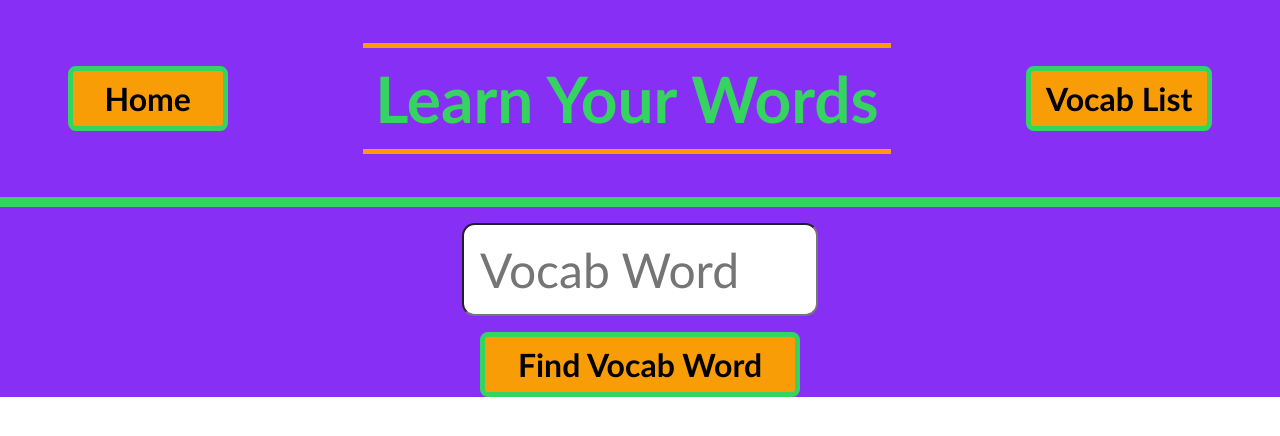
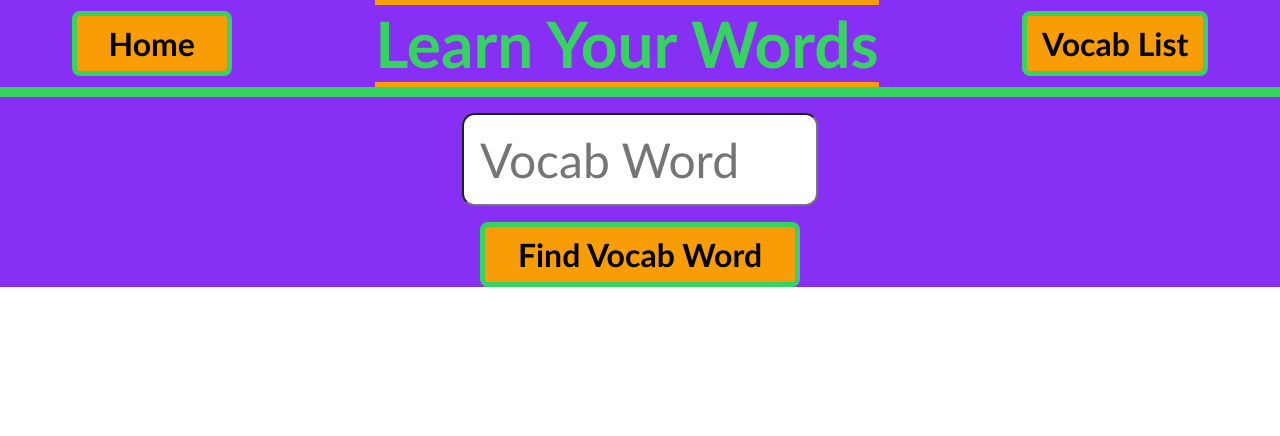
Before and after one commit to nwgambee/learn-your-words, a React (Create React App) app: page / in a window 1280 px wide. Shown: the top 436 px of the page. Built offline with nearby package versions, Linux system fonts and the light colour scheme.

Commit message:
Refactor title into Link component and link to default route

```diff
--- a/src/components/Header/Header.js
+++ b/src/components/Header/Header.js
@@ -7,7 +7,7 @@ const Header = () => {
   return (
     <header className='header'>
       <button className='home-btn'>Home</button>
-      <h1 className='main-title'>Learn Your Words</h1>
+      <Link to={'/'} className='main-title'>Learn Your Words</Link>
       <Link className='vocab-list-btn' to={'/vocab-list'}>Vocab List</Link>
     </header>
   )
--- a/src/components/Header/Header.scss
+++ b/src/components/Header/Header.scss
@@ -30,10 +30,11 @@
 
 .main-title {
   font-size: 4rem;
+  font-weight: 700;
   color: #35D461;
   border-top: 5px solid #F99D07;
   border-bottom: 5px solid #F99D07;
-  padding: .75rem;
+  text-decoration: none;
 }
 
 .vocab-list-btn {
```
